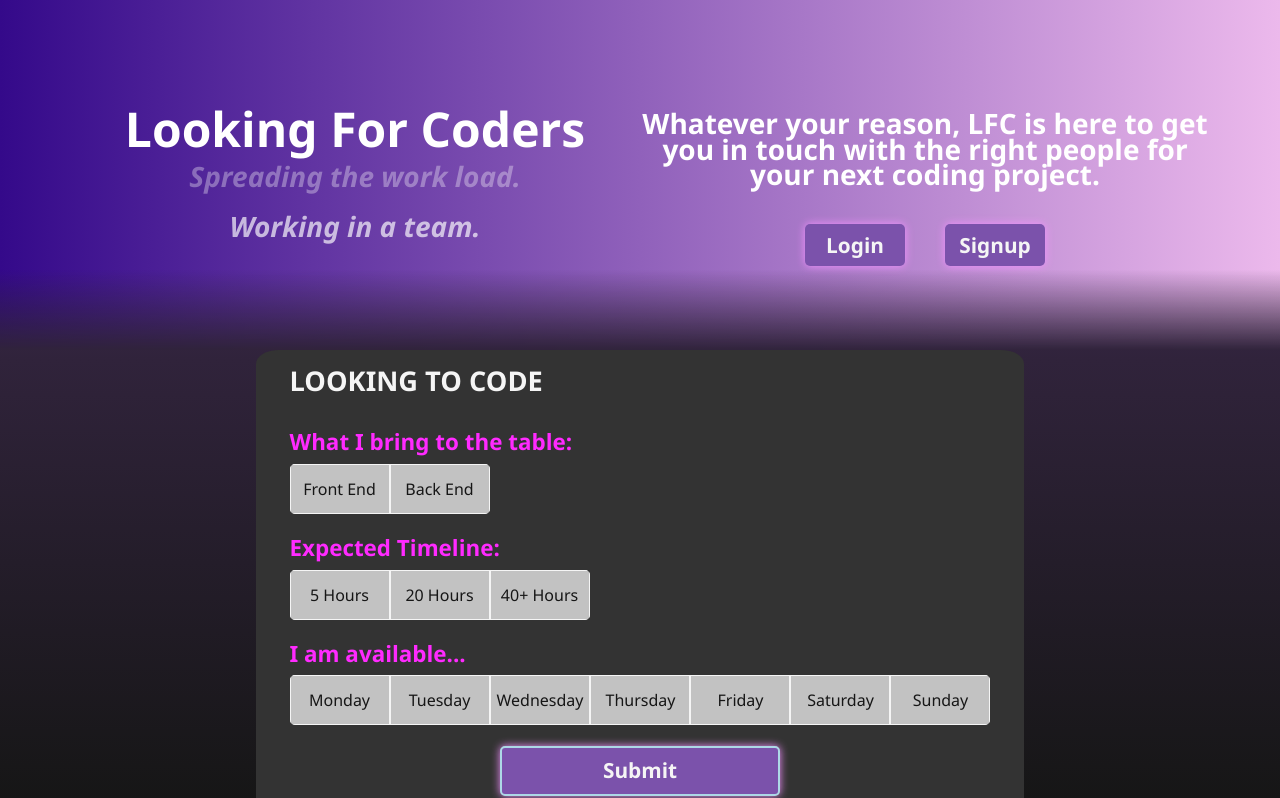
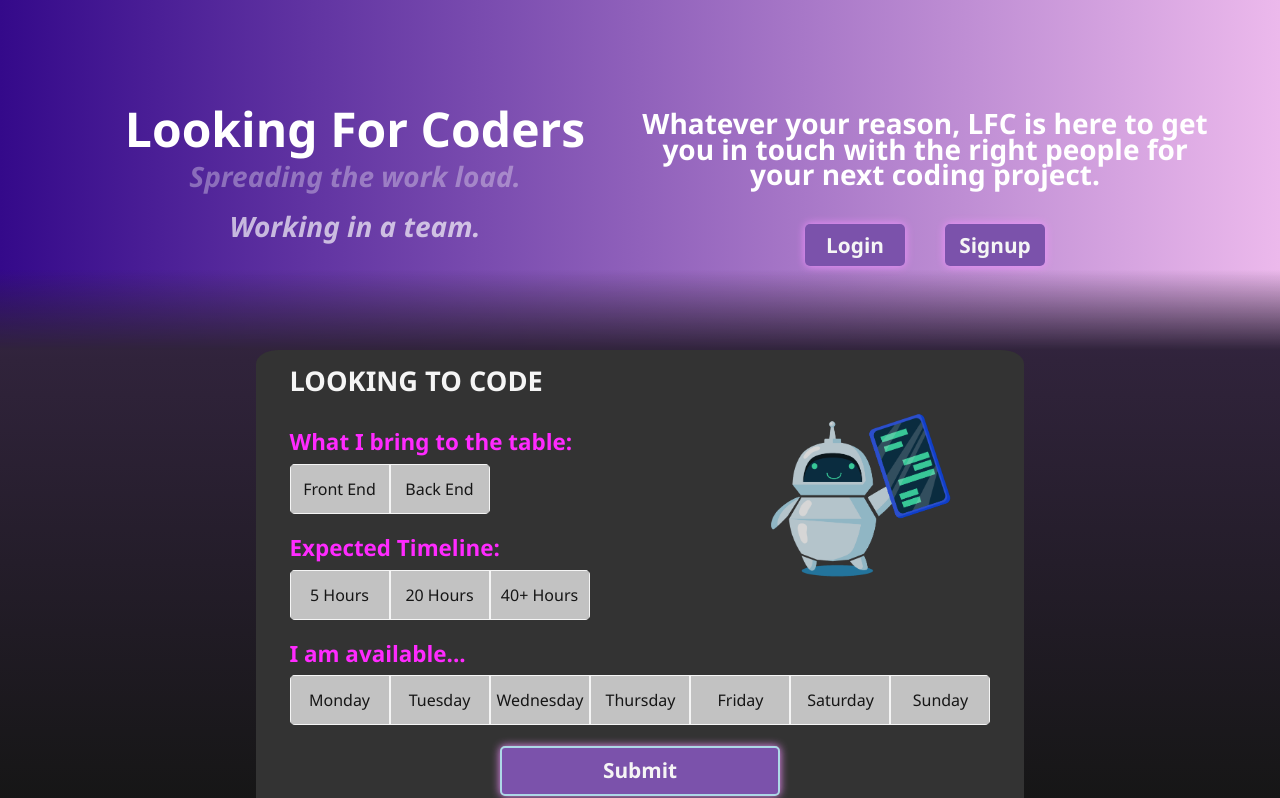
Before and after one commit to LorenzoFTSIC/LFCoders, a React (Create React App) app in the folder client/: page /search in a window 1280 px wide. Shown: the top 798 px of the page. Built offline with nearby package versions, Linux system fonts and the light colour scheme.

Commit message:
added Lorenzos avatar and robots

```diff
--- a/client/src/index.css
+++ b/client/src/index.css
@@ -128,6 +128,7 @@ a.text-dark.logo {
  	background: #333;
 	color: whitesmoke;
 	border-radius: 3%;
+	position: relative;
 }
 
 /* Modal Form Styling */
--- a/client/src/pages/Profile.js
+++ b/client/src/pages/Profile.js
@@ -199,7 +199,7 @@ const Profile = () => {
             <Avatar
               alt="{profile.name}"
               src={avatar}
-              sx={{ width: 300, height: 300, padding: 1, boxShadow: 20 }}
+              sx={{ width: 280, height: 275, padding: 1, boxShadow: 15 }}
             />
           </div>
 
--- a/client/src/pages/Search.js
+++ b/client/src/pages/Search.js
@@ -1,4 +1,5 @@
 import React from 'react';
+import robotimg from '../assets/img/robot3.png';
 // import Button from '@mui/material/button';
 
 // import LFCForm from '../components/LFCForm';
@@ -12,9 +13,20 @@ const style = {
     borderRadius: 'none',
     color: '#161616',
   },
+  robotimg: {
+    height: "170px",
+    opacity: '0.8',
+    marginTop:'50px',
+    marginLeft: '50px',
+    marginRight:'70px',
+    top: '10px',
+    position: 'absolute',
+    right: '0'
+  },
   modalPage:{
     paddingBottom:'50px'
-  }
+  },
+
 };
 
 const Search = () => {
@@ -24,7 +36,10 @@ const Search = () => {
         {/* <div style={style.container}>
         <h1 className= "title" style={style.title}></h1>
       <div> */}
+      {/* <div className= "objects" style={style.objects} > */}
         <h3 className="mainTitle">LOOKING TO CODE</h3>
+        <img className="robotimg" src={robotimg} alt="robot with magnofying glass" style={style.robotimg}></img>
+       {/* </div> */}
         <form>
           <h3 className="sectionHeading">What I bring to the table:</h3>
           <div className="buttonContainer">
@@ -157,6 +172,7 @@ const Search = () => {
               Sunday
             </button>
           </div>
+
           <button
             className="btn btn-block submit"
             type="submit"
```
Also changed, not shown: client/src/assets/img/avatar.png, client/src/assets/img/avatar1.png (added).
